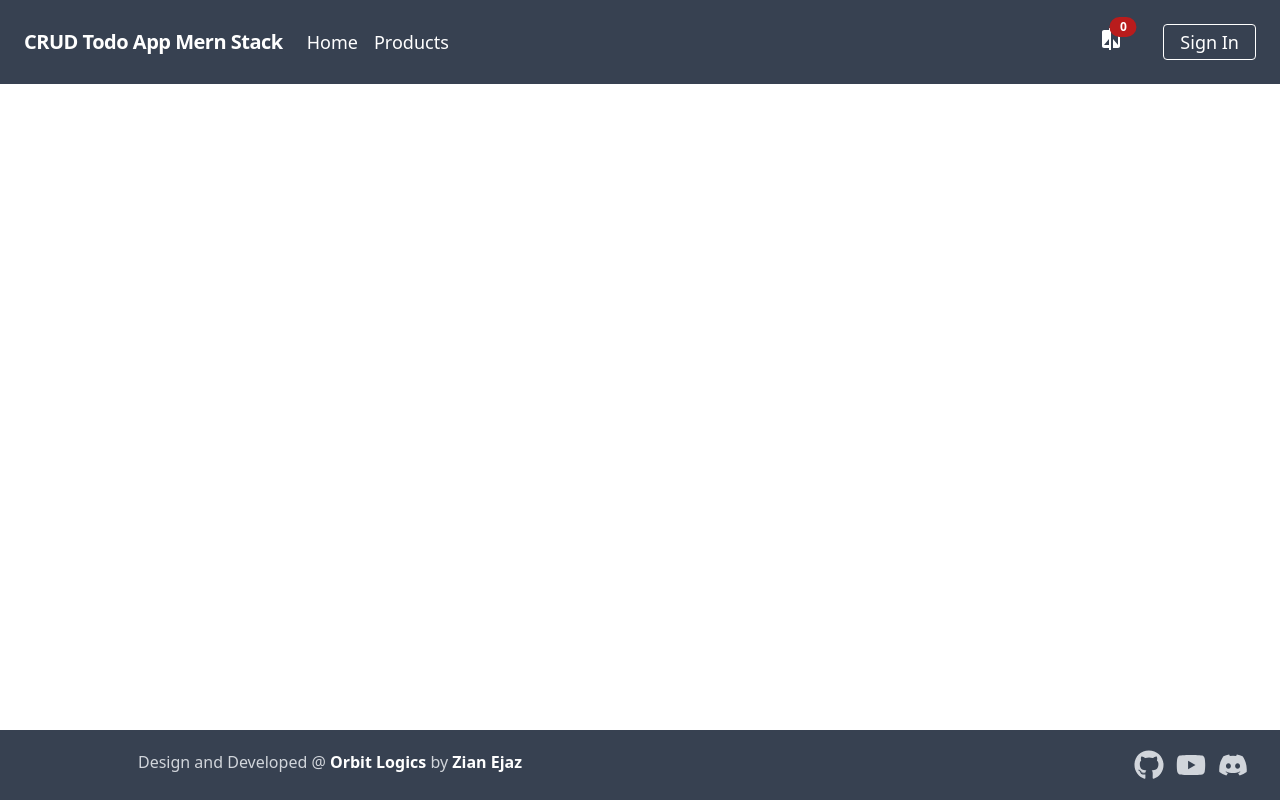
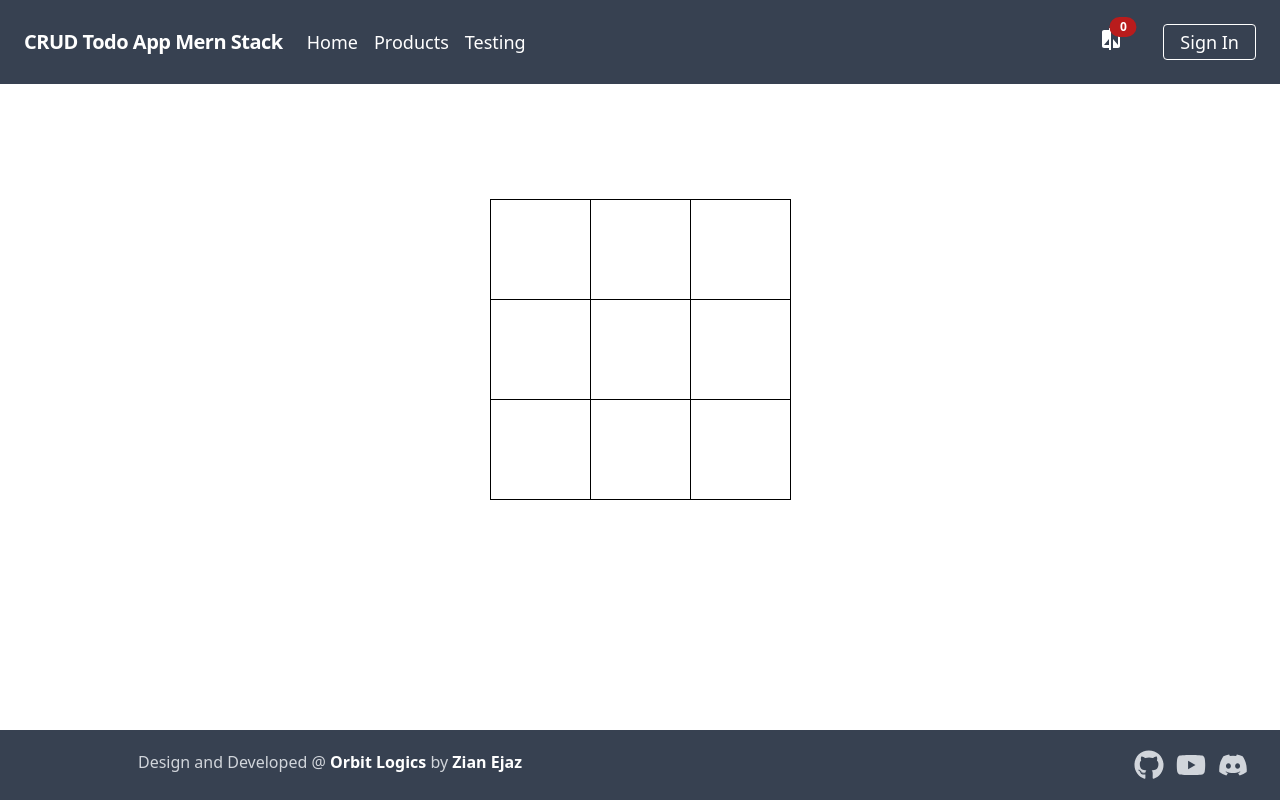
Before and after one commit to ZianEjaz/react-todo-2022-MERN, a React (Create React App) app: page /Testing in a window 1280 px wide. Built offline with nearby package versions, Linux system fonts and the light colour scheme.

Commit message:
added loading animation to product route. fix bug  for not animating on hide div

```diff
--- a/package.json
+++ b/package.json
@@ -7,6 +7,7 @@
     "@testing-library/react": "^13.3.0",
     "@testing-library/user-event": "^13.5.0",
     "animate.css": "^4.1.1",
+    "animate.css-react": "^1.1.0",
     "firebase": "^9.9.3",
     "react": "^18.2.0",
     "react-animated-css": "^1.2.1",
--- a/public/index.html
+++ b/public/index.html
@@ -12,6 +12,7 @@
   rel="stylesheet"
   href="https://fonts.googleapis.com/css?family=Roboto:300,400,500,700&display=swap"
 />
+<link rel="stylesheet" href="https://cdnjs.cloudflare.com/ajax/libs/animate.css/3.5.2/animate.min.css">
 <link
   rel="stylesheet"
   href="https://fonts.googleapis.com/icon?family=Material+Icons"
--- a/src/structure/Header.js
+++ b/src/structure/Header.js
@@ -46,6 +46,14 @@ const Header = () => {
                 Products
               </Link>
             </div>
+            <div className="text-lg">
+              <Link
+                to="./testing"
+                className="block mt-4 lg:inline-block lg:mt-0 text-white hover:text-gray-300 mr-4"
+              >
+                Testing
+              </Link>
+            </div>
           </div>
           <div className="text-2xl ">
             <Link
--- a/src/structure/routes.js
+++ b/src/structure/routes.js
@@ -5,6 +5,7 @@ import Home from "../views/Home";
 import SignIn from "../views/SignIn";
 import Products from "../views/compare/Products";
 import Compare from "../views/compare/Compare";
+import Testing from "../views/Testing/Testing";
 
 const Router = () => {
   return (
@@ -12,8 +13,8 @@ const Router = () => {
       <Route path="/" element={<Home />} />
       <Route path="signIn" element={<SignIn />} />
       <Route path="Products" element={<Products />} />
-        <Route path="compare" element={<Compare />} />
-
+      <Route path="compare" element={<Compare />} />
+      <Route path="Testing" element={<Testing />} />
     </Routes>
   );
 };
--- /dev/null
+++ b/src/views/Testing/Testing.js
@@ -0,0 +1,86 @@
+import React, { useState } from "react";
+import "./testing.css";
+
+const Testing = () => {
+  const [clickedArray, setClickedArray] = useState([]);
+
+  const tdclick = (event) => {
+    const clickedId = parseInt(event.target.id);
+    if (clickedArray.includes(clickedId)) {
+      setClickedArray(clickedArray.filter((item) => item !== clickedId));
+    } else {
+      if (clickedArray.length < 1) {
+        setClickedArray([...clickedArray, clickedId]);
+      } else if (
+        clickedArray.includes(clickedId + 3) ||
+        clickedArray.includes(clickedId - 1) ||
+        clickedArray.includes(clickedId + 1) ||
+        clickedArray.includes(clickedId - 3)
+      ) {
+        setClickedArray([...clickedArray, clickedId]);
+      }
+    }
+  };
+  return (
+    <div className="mx-auto">
+      <table>
+        <thead></thead>
+        <tbody>
+          <tr>
+            <td
+              id="1"
+              onClick={tdclick}
+              className={clickedArray.includes(1) ? "bg-red-600" : ""}
+            ></td>
+            <td
+              id="2"
+              onClick={tdclick}
+              className={clickedArray.includes(2) ? "bg-red-600" : ""}
+            ></td>
+            <td
+              id="3"
+              onClick={tdclick}
+              className={clickedArray.includes(3) ? "bg-red-600" : ""}
+            ></td>
+          </tr>
+          <tr>
+            <td
+              id="4"
+              onClick={tdclick}
+              className={clickedArray.includes(4) ? "bg-red-600" : ""}
+            ></td>
+            <td
+              id="5"
+              onClick={tdclick}
+              className={clickedArray.includes(5) ? "bg-red-600" : ""}
+            ></td>
+            <td
+              id="6"
+              onClick={tdclick}
+              className={clickedArray.includes(6) ? "bg-red-600" : ""}
+            ></td>
+          </tr>
+          <tr>
+            <td
+              id="7"
+              onClick={tdclick}
+              className={clickedArray.includes(7) ? "bg-red-600" : ""}
+            ></td>
+            <td
+              id="8"
+              onClick={tdclick}
+              className={clickedArray.includes(8) ? "bg-red-600" : ""}
+            ></td>
+            <td
+              id="9"
+              onClick={tdclick}
+              className={clickedArray.includes(9) ? "bg-red-600" : ""}
+            ></td>
+          </tr>
+        </tbody>
+      </table>
+    </div>
+  );
+};
+
+export default Testing;
--- /dev/null
+++ b/src/views/Testing/testing.css
@@ -0,0 +1,5 @@
+td {
+    border: 1px solid;
+    width: 100px;
+    height: 100px;
+  }
--- a/src/views/compare/Products.js
+++ b/src/views/compare/Products.js
@@ -1,17 +1,35 @@
 import React, { useEffect, useState } from "react";
 import ProductGrid from "../../components/ProductGrid";
+import { SwishSpinner } from "react-spinners-kit";
+import { Animated } from "react-animated-css";
+
 const Compare = () => {
   const [products, setProducts] = useState([]);
+  const [loadingAnimation, setLoadingAnimation] = useState(true);
 
   useEffect(() => {
     fetch("https://dummyjson.com/products?limit=10")
       .then((response) => response.json())
-      .then((json) => setProducts(json.products));
+      .then((json) => {
+        setProducts(json.products);
+        setLoadingAnimation(false);
+      });
   }, []);
 
   return (
-    <div className="w-full">
-      {}
+    <div className="w-full ">
+      <Animated
+        className={
+          `flex bg-gray-900 justify-center h-screen items-center ${!loadingAnimation && 'hidden' }`
+
+
+        }
+        animationIn="fadeIn"
+        animationOut="fadeOut"
+        isVisible={loadingAnimation}
+      >
+        <SwishSpinner size={100} color="#686769" />
+      </Animated>
       <div className="text-2xl font-bold">Compare Products</div>
 
       <div>
```
Also changed, not shown: 2 other files (tests, documents, lock files or other folders).
